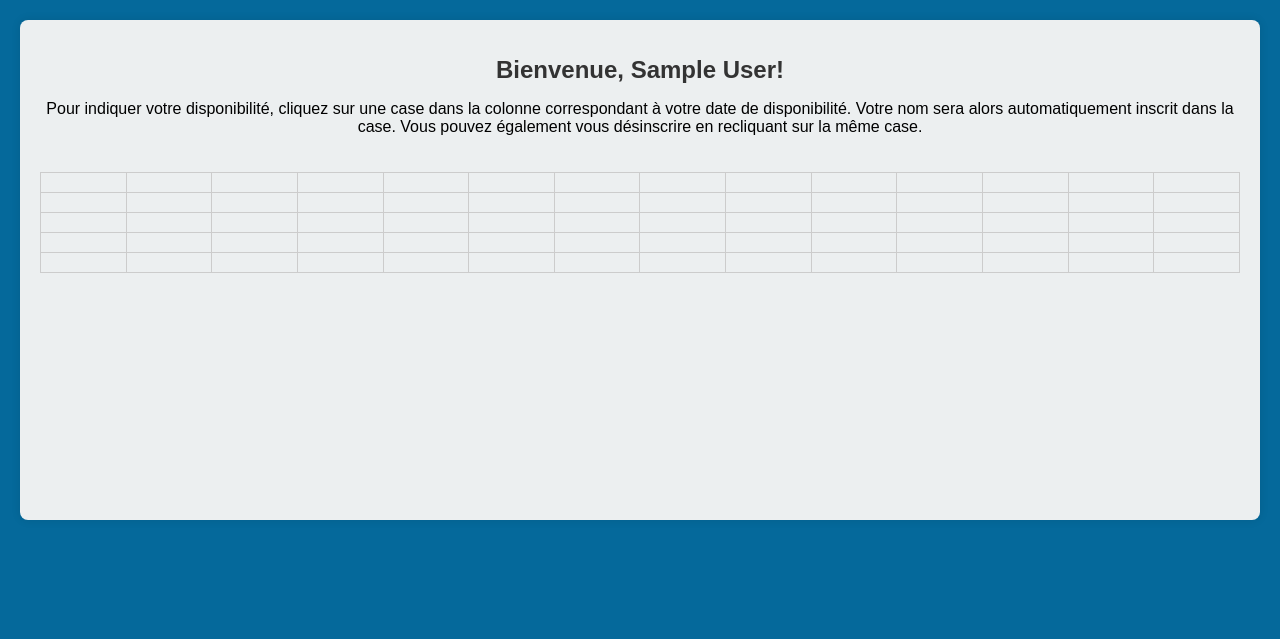
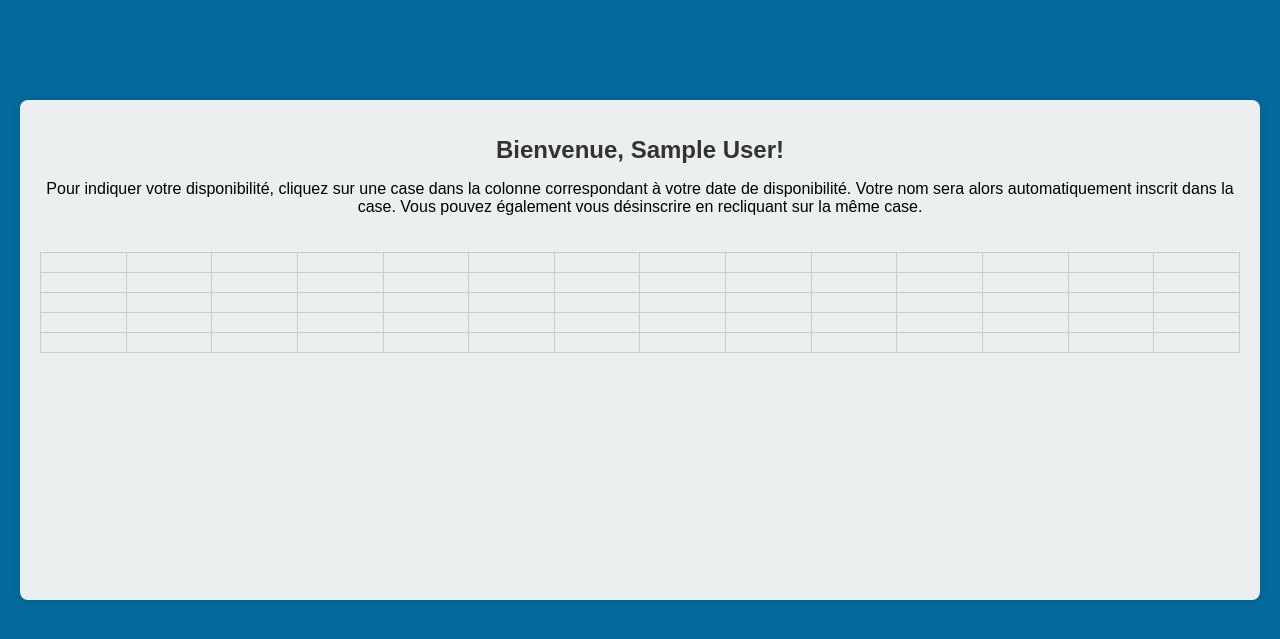
Before and after one commit to PaulinePeeters/coursgisele, a Flask app: page /table in a window 1280 px wide. Shown: the top 639 px of the page. Run offline with Flask 3, Linux system fonts and the light colour scheme; the visitor is signed in with stand-in values (Sample User, id 1); data that the repository does not hold is empty.

Commit message:
style.css

```diff
--- a/static/style.css
+++ b/static/style.css
@@ -20,7 +20,9 @@ body {
     text-align: center;
     width: auto;
     max-width: 1500px;
-    margin: 20px;
+    margin-top: 100px;
+    margin-left: 20px;
+    margin-right: 20px;
     padding: 20px;
     box-shadow: 0 0 10px rgba(0, 0, 0, 0.1);
     border-radius: 8px;
```
